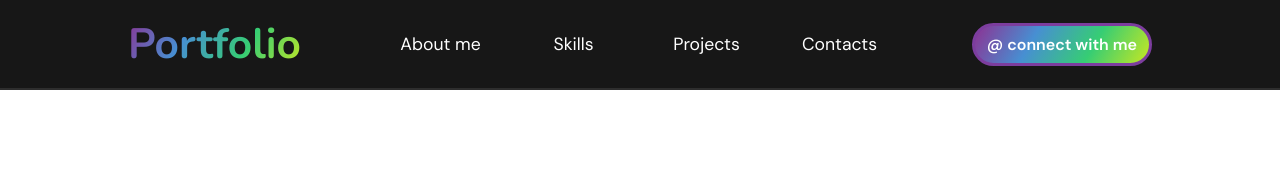
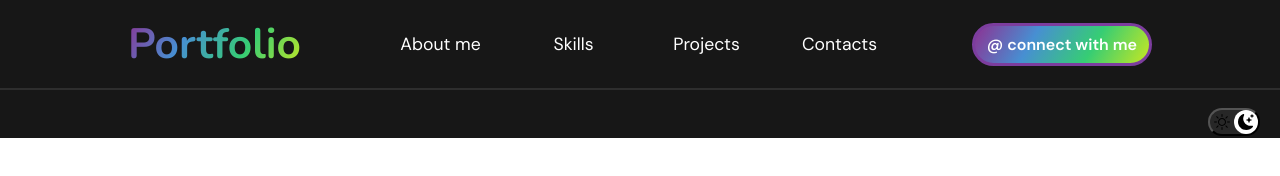
Before and after one commit to Tiana-K08/project_portfolio, a plain HTML site: page index.html in a window 1280 px wide. Drawn offline with nearby package versions, Linux system fonts and the light colour scheme; a web font is replaced by a local one.

Commit message:
toggle btn

```diff
--- a/css/header.css
+++ b/css/header.css
@@ -11,6 +11,7 @@
     border-bottom: 2px solid var(--option-gray);
 }
 
+/* Logo styles */
 .logo-wrapper h1 {
     font-family: "Nunito", sans-serif;
     font-size: 2.65rem;
@@ -23,6 +24,7 @@
     -webkit-background-clip: text;
 }
 
+/* Nav styles */
 .nav-wrapper > .nav-list {
     display: flex;
     gap: 20px;
@@ -49,6 +51,7 @@
     letter-spacing: 0.5px;
 }
 
+/* Connect styles */
 .connect-wrapper {
     justify-self: right;
 }
@@ -72,3 +75,43 @@
     position: relative;
     top: 1px;
 }
+
+/* Toggle dark-light styles */
+.toggle-container {
+    display: flex;
+    justify-content: end;
+    padding: 18px 20px 2px;
+}
+
+.toggle-btn {
+    position: relative;
+    display: flex;
+    justify-content: space-between;
+    background-color: #272727;
+    width: 52px;
+    height: 28px;
+    border-radius: 50px;
+}
+
+.toggle-btn::before {
+    content: "";
+    display: block;
+    position: absolute;
+    top: 0px;
+    right: 0px;
+    width: 24px;
+    height: 24px;
+    border-radius: 50%;
+    background-color: var(--items-light);
+    transition: right 0.3s ease-in;
+}
+
+.toggle-btn--active::before {
+    right: 24px;
+}
+
+.toggle-btn img {
+    position: relative;
+    z-index: 9;
+    margin: 4px;
+}
--- a/index.html
+++ b/index.html
@@ -26,7 +26,14 @@
                 <button onclick="window.location.href='mailto:tetkononenko2020@gmail.com';">@ connect with me</button>
             </div>
         </div>
+        <div class="toggle-container">
+            <button class="toggle-btn">
+                <img src="images/icons/sun.svg" alt="toggle-light">
+                <img src="images/icons/moon.svg" alt="toggle-dark">
+            </button>
+        </div>
     </header>
 
+    <script src="js/toggle_dark_light.js"></script>
 </body>
 </html>
--- /dev/null
+++ b/js/toggle_dark_light.js
@@ -0,0 +1,5 @@
+const buttonDarkLight = document.querySelector('.toggle-btn');
+
+buttonDarkLight.onclick = function() {
+    buttonDarkLight.classList.toggle('toggle-btn--active');
+}
```
Also changed, not shown: images/icons/moon.svg (added), images/icons/sun.svg (added).
